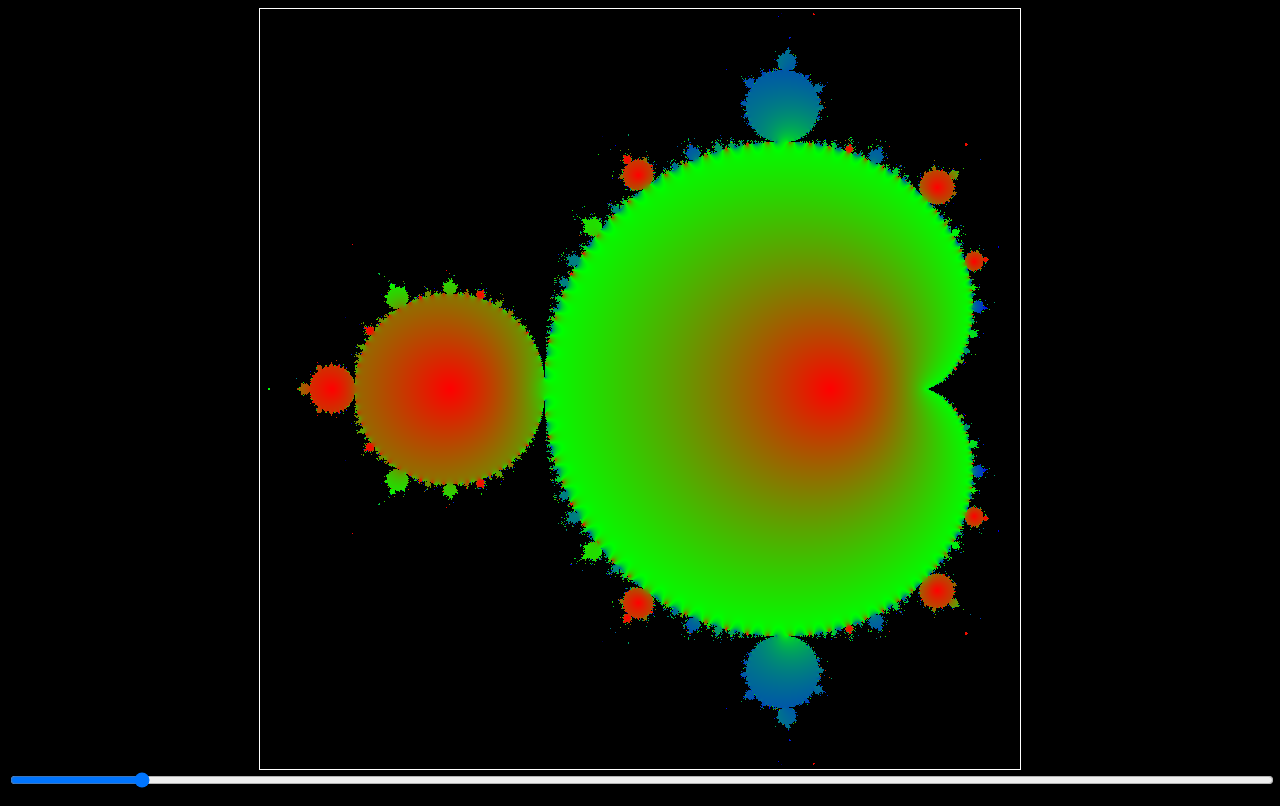
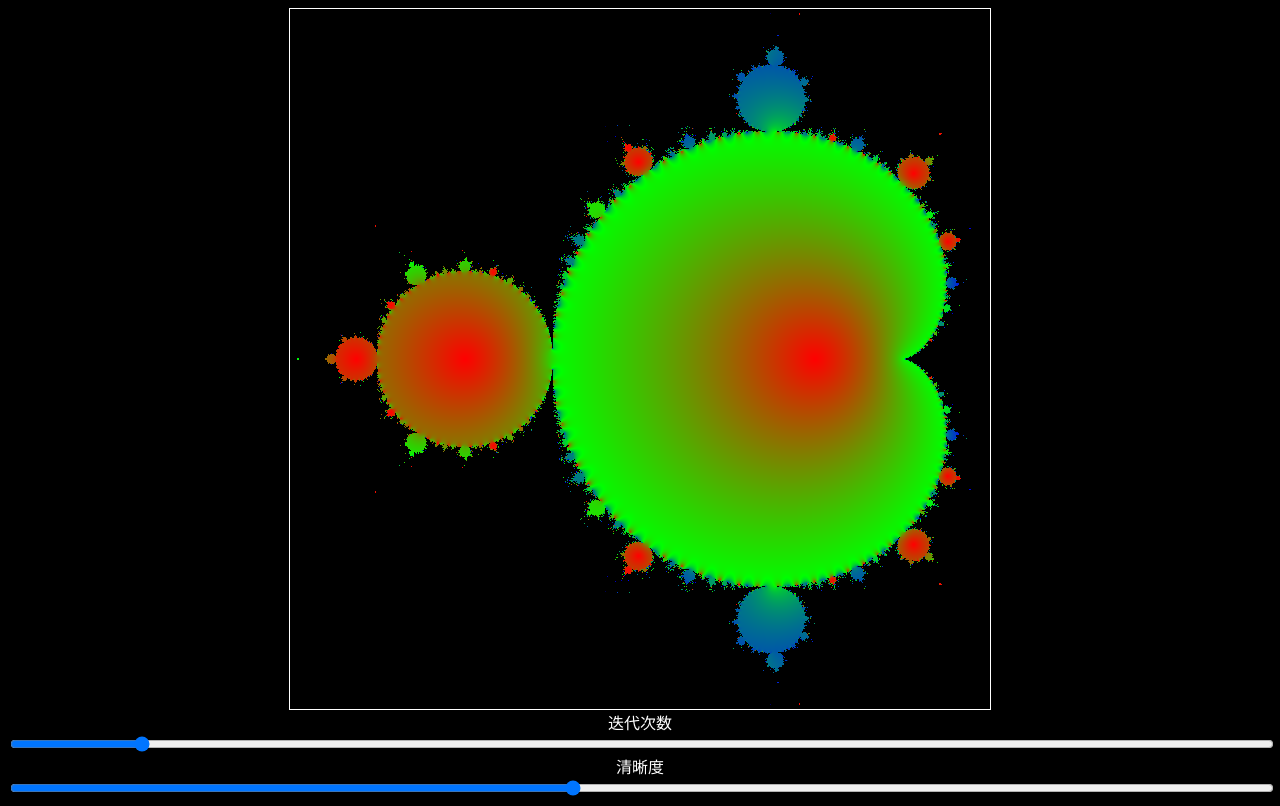
Before and after one commit to 9-2-1/fractal, a plain HTML site: page index.html in a window 1280 px wide. Drawn offline with Linux system fonts and the light colour scheme.

Commit message:
清晰度选项，文字提示

```diff
--- a/index.css
+++ b/index.css
@@ -1,11 +1,8 @@
 body {
 	background: black;
+	color: white;
 }
 
 input {
 	width: 100%;
 }
-
-p {
-	color: white;
-}
--- a/index.html
+++ b/index.html
@@ -12,7 +12,13 @@
 	<center>
 		<canvas id="draw"></canvas>
 		<br />
+		迭代次数
+		<br />
 		<input type="range" id="depth_" max="1000" min="1" value="100" />
+		<br />
+		清晰度
+		<br />
+		<input type="range" id="resolu_" max="2" min="0.2" step="any" value="1" />
 	</center>
 	<script src="index.js"></script>
 	<script type="x-shader/x-vertex" id="vertex-shader">
--- a/index.js
+++ b/index.js
@@ -1,5 +1,6 @@
 let draw = document.getElementById("draw");
 let depth_ = document.getElementById("depth_");
+let resolu_ = document.getElementById("resolu_");
 let gl = draw.getContext("webgl");
 
 let program, po_wpos, po_scale, po_depth, buffer;
@@ -7,6 +8,7 @@ let program, po_wpos, po_scale, po_depth, buffer;
 let tr_scale = 1;
 let tr_wpos = [0.5, 0];
 let tr_depth = 100;
+let resolu = 1;
 
 if (gl === null) {
 	alert("No webgl");
@@ -16,11 +18,13 @@ if (gl === null) {
 function modiScale() {
 	let scale = Math.min(
 		(document.body.clientWidth - 40),
-		(document.body.clientHeight - 40)
+		(document.body.clientHeight - 100)
 	);
-	draw.width = scale;
-	draw.height = scale;
-	gl.viewport(0, 0, scale, scale);
+	draw.style.width = scale + "px";
+	draw.style.height = scale + "px";
+	draw.width = scale * resolu;
+	draw.height = scale * resolu;
+	gl.viewport(0, 0, scale * resolu, scale * resolu);
 	draw.style.border = "1px white solid";
 }
 
@@ -131,6 +135,11 @@ window.addEventListener("load", function() {
 			gl.uniform1i(po_depth, tr_depth);
 			gl.drawArrays(gl.TRIANGLES, 0, 6);
 		});
+		resolu_.addEventListener("change", function() {
+			resolu = resolu_.value;
+			modiScale();
+			gl.drawArrays(gl.TRIANGLES, 0, 6);
+		});
 	} catch (e) {
 		alert(e);
 	}
```
